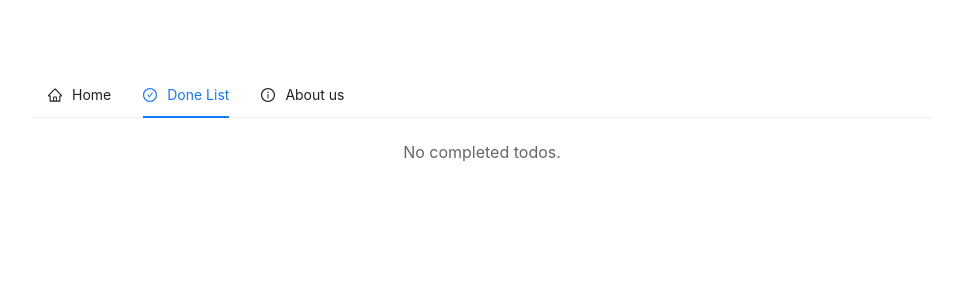
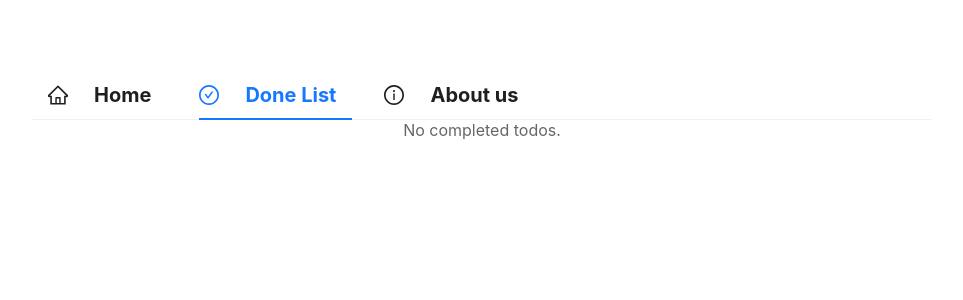
Before and after one commit to yiamns/day10-react-todo, a React (Create React App) app: page /done in a window 1280 px wide. Shown: the top 300 px of the page, without its empty margins (158-1121 px from the left). Built offline with nearby package versions, Linux system fonts and the light colour scheme; no server answers.

Commit message:
feat: Enhance Todo components with improved styling and layout adjustments

```diff
--- a/src/App.css
+++ b/src/App.css
@@ -96,3 +96,42 @@ h1 {
 .todo-input button:hover {
   background: #4e8cff;
 }
+
+.todo-row {
+  display: flex;
+  align-items: center;
+  margin-bottom: 12px;
+}
+
+.todo-actions {
+  display: flex;
+  align-items: center;
+  margin-left: auto;
+}
+
+.detail-link {
+  color: #1890ff;
+  font-weight: 500;
+  text-decoration: underline;
+  transition: color 0.2s;
+}
+.detail-link:hover {
+  color: #40a9ff;
+}
+
+.done-detail-container {
+  max-width: 800px;
+  margin: 40px auto;
+  padding: 20px;
+  background: #f6ffed;
+  border: 1.5px solid #b7eb8f;
+  border-radius: 5px;
+  text-align: center;
+}
+
+.done-detail-text {
+  font-size: 20px;
+  color: #52c41a;
+  margin-top: 12px;
+  font-weight: bold;
+}
--- a/src/components/TodoItem.js
+++ b/src/components/TodoItem.js
@@ -57,9 +57,11 @@ export function TodoItem(props) {
                 <div
                     className={textClass}
                     onClick={onToggle}
+                    style={{ flex: 1 }}
                 >
                     {item.text}
                 </div>
+                <div className="todo-actions">
                     <button className="danger-btn" onClick={onDelete}>
                         X
                     </button>
@@ -72,8 +74,15 @@ export function TodoItem(props) {
                         Edit
                     </Button>
                     {showDetailLink && (
-                    <Link to={`/todos/${item.id}`} style={{marginLeft: 8}}>Detail</Link>
+                        <Link
+                            to={`/todos/${item.id}`}
+                            className="detail-link"
+                            style={{ marginLeft: 8 }}
+                        >
+                            Detail
+                        </Link>
                     )}
+                </div>
 
                 <Modal
                     title="Edit Todo"
--- a/src/layouts/DefaultLayout.js
+++ b/src/layouts/DefaultLayout.js
@@ -7,17 +7,17 @@ import './layouts.css';
 const items = [
     {
         key: '/',
-        icon: <HomeOutlined />,
+        icon: <HomeOutlined style={{ fontSize: '20px' }} />,
         label: <Link to="/">Home</Link>,
     },
     {
         key: '/done',
-        icon: <CheckCircleOutlined />,
+        icon: <CheckCircleOutlined style={{ fontSize: '20px' }} />,
         label: <Link to="/done">Done List</Link>,
     },
     {
         key: '/about',
-        icon: <InfoCircleOutlined />,
+        icon: <InfoCircleOutlined style={{ fontSize: '20px' }} />,
         label: <Link to="/about">About us</Link>,
     },
 ];
@@ -32,7 +32,7 @@ export function DefaultLayout() {
                     mode="horizontal"
                     selectedKeys={[location.pathname]}
                     items={items}
-                    style={{ marginBottom: 24 }}
+                    className="nav-bar"
                 />
             </header>
             <main>
--- a/src/layouts/layouts.css
+++ b/src/layouts/layouts.css
@@ -1,7 +1,10 @@
-.nav-bar ul {
-    list-style: none;
-    display: flex;
-    padding: 0;
-    margin: 0;
-    background: #f5f5f5;
+.nav-bar a {
+    text-decoration: none;
+    color: #333;
+    font-weight: bold;
+    padding: 8px 16px;
+    border-radius: 4px;
+    transition: background 0.2s;
+    font-size: 20px;
+    margin-bottom: 24px;
 }
--- a/src/pages/DoneListPage.js
+++ b/src/pages/DoneListPage.js
@@ -12,7 +12,7 @@ export function DoneListPage() {
 
     return (
         <div>
-            <h1>Done List</h1>
+            <h2>Done List</h2>
             <TodoGroup
                 todos={doneTodos}
                 onToggle={() => {}}
--- a/src/pages/TodoDetailPage.js
+++ b/src/pages/TodoDetailPage.js
@@ -6,14 +6,16 @@ import {TodoItem} from "../components/TodoItem";
 export function TodoDetailPage() {
     const {id} = useParams();
     const {state} = useContext(TodoContext);
-    const todo = state.filter((t) => {
-        return t.id === id});
+    const todoId = Array.isArray(id) ? id[0] : id;
+    const todo = state.find((t) => String(t.id) === String(todoId));
 
-    if (todo.length === 0) {
+    if (!todo) {
         return <div>Not Found Todo</div>;
     }
 
-    return <div>
-        <TodoItem todo={todo[0]} index={id}/>
-    </div>;
+    return (
+        <div className="done-detail-container">
+            <div className="done-detail-text">{todo.text}</div>
+        </div>
+    );
 }
```
Also changed, not shown: src/components/components.css (added). Lines whose indentation alone changed are shown as unchanged.
